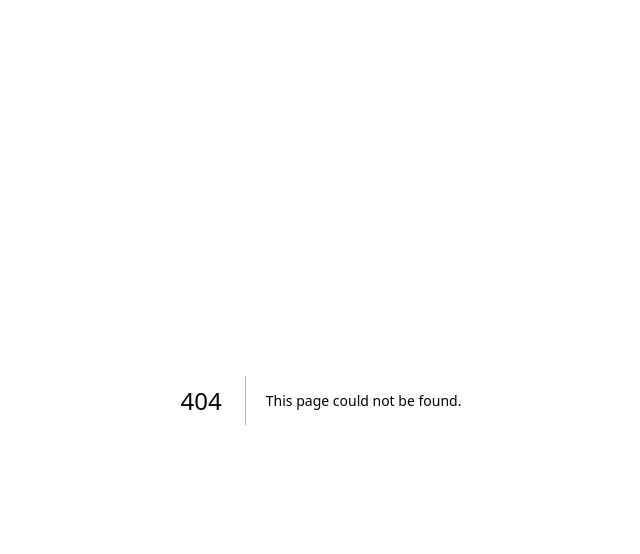
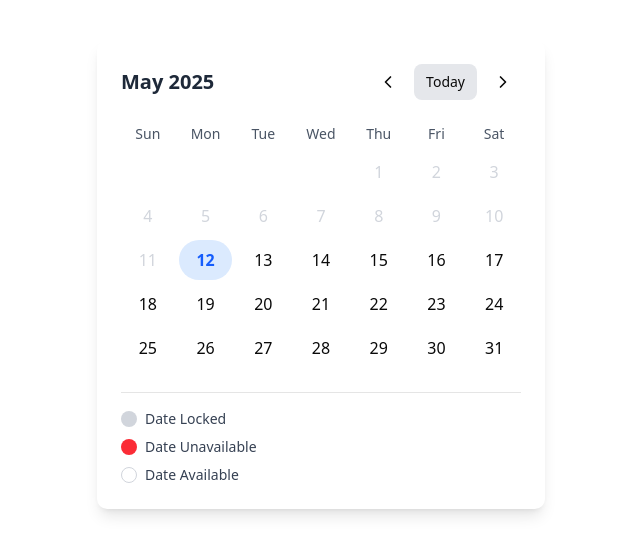
Before and after one commit to Sanguineoo/event-planner, a Next.js app: page /dashboard in a window 1280 px wide. Before the commit this address had no page. Shown: the top 554 px of the page, without its empty margins (319-959 px from the left). Built offline with nearby package versions, Linux system fonts and the light colour scheme.

Commit message:
Extracted components
Extracted components and simplified page.tx of dashboard

```diff
--- /dev/null
+++ b/app/dashboard/page.tsx
@@ -0,0 +1,116 @@
+'use client';
+
+import { useState, useRef } from 'react';
+import CalendarHeader from '@/components/dashboard/CalendarHeader';
+import CalendarGrid from '@/components/dashboard/CalendarGrid';
+import Legend from '@/components/dashboard/Legend';
+import DatePopup from '@/components/dashboard/DatePopup';
+import { getDaysInMonth, getFirstDayOfMonth } from '@/utils/calendar';
+
+export default function CalendarPage() {
+  const [currentDate, setCurrentDate] = useState(new Date());
+  const [selectedDate, setSelectedDate] = useState<Date | null>(null);
+  const [showOptions, setShowOptions] = useState(false);
+  const [optionsPosition, setOptionsPosition] = useState({ top: 0, left: 0 });
+  const calendarRef = useRef<HTMLDivElement>(null);
+
+  const months = [
+    'January', 'February', 'March', 'April', 'May', 'June',
+    'July', 'August', 'September', 'October', 'November', 'December'
+  ];
+
+  const days = ['Sun', 'Mon', 'Tue', 'Wed', 'Thu', 'Fri', 'Sat'];
+
+  const goToPreviousMonth = () => {
+    setCurrentDate(prev => {
+      const newDate = new Date(prev);
+      newDate.setMonth(prev.getMonth() - 1);
+      const today = new Date();
+      return newDate < new Date(today.getFullYear(), today.getMonth()) ? today : newDate;
+    });
+  };
+
+  const goToNextMonth = () => {
+    setCurrentDate(prev => {
+      const newDate = new Date(prev);
+      newDate.setMonth(prev.getMonth() + 1);
+      return newDate;
+    });
+  };
+
+  const goToToday = () => setCurrentDate(new Date());
+
+  const handleDateClick = (
+    year: number, month: number, day: number, event: React.MouseEvent<HTMLDivElement>
+  ) => {
+    setShowOptions(false);
+    const dateObj = new Date(year, month, day);
+    setSelectedDate(dateObj);
+
+    if (calendarRef.current) {
+      const rect = calendarRef.current.getBoundingClientRect();
+      const top = event.clientY - rect.top - 100 - 10;
+      const left = Math.max(0, Math.min(event.clientX - rect.left - 75, rect.width - 150));
+      setOptionsPosition({ top, left });
+      setShowOptions(true);
+    }
+  };
+
+  const handleAction = (action: string) => {
+    if (!selectedDate) return;
+    alert(`${action === 'lock' ? 'Date locked' : 'Date booked'}: ${selectedDate.toLocaleDateString()}`);
+    setShowOptions(false);
+  };
+
+  const renderCalendar = () => {
+    const month = currentDate.getMonth();
+    const year = currentDate.getFullYear();
+    const daysInMonth = getDaysInMonth(year, month);
+    const firstDay = getFirstDayOfMonth(year, month);
+
+    const today = new Date();
+    today.setHours(0, 0, 0, 0);
+    const dates = [];
+
+    for (let i = 0; i < firstDay; i++) dates.push(<div key={`empty-${i}`} className="h-10 px-2 py-2" />);
+
+    for (let i = 1; i <= daysInMonth; i++) {
+      const d = new Date(year, month, i);
+      const isPast = d < today;
+      const isToday = d.toDateString() === today.toDateString();
+      const className = `${isToday ? 'bg-blue-100 text-blue-600 font-semibold rounded-full ' : ''} ${isPast ? 'text-gray-300 cursor-not-allowed' : 'cursor-pointer hover:bg-gray-100'}`;
+      const onClick = isPast ? undefined : (e: React.MouseEvent<HTMLDivElement>) => handleDateClick(year, month, i, e);
+
+      dates.push(
+        <div key={i} className={`h-10 px-2 py-2 text-center ${className}`} onClick={onClick}>
+          {i}
+        </div>
+      );
+    }
+
+    return dates;
+  };
+
+  return (
+    <div ref={calendarRef} className="max-w-md mx-auto mt-10 p-6 bg-white rounded-lg shadow-lg relative">
+      <CalendarHeader
+        month={months[currentDate.getMonth()]}
+        year={currentDate.getFullYear()}
+        onPrev={goToPreviousMonth}
+        onNext={goToNextMonth}
+        onToday={goToToday}
+      />
+
+      <CalendarGrid days={days} dates={renderCalendar()} />
+      <Legend />
+
+      {showOptions && (
+        <DatePopup
+          position={optionsPosition}
+          onClose={() => setShowOptions(false)}
+          onAction={handleAction}
+        />
+      )}
+    </div>
+  );
+}
--- /dev/null
+++ b/components/dashboard/CalendarGrid.tsx
@@ -0,0 +1,19 @@
+interface Props {
+    days: string[];
+    dates: React.ReactNode[];
+  }
+
+  export default function CalendarGrid({ days, dates }: Props) {
+    return (
+      <>
+        <div className="grid grid-cols-7 gap-1 mb-2">
+          {days.map(day => (
+            <div key={day} className="text-center font-medium text-gray-600 text-sm">
+              {day}
+            </div>
+          ))}
+        </div>
+        <div className="grid grid-cols-7 gap-1 mb-6">{dates}</div>
+      </>
+    );
+  }
--- /dev/null
+++ b/components/dashboard/CalendarHeader.tsx
@@ -0,0 +1,28 @@
+import { ChevronLeft, ChevronRight } from 'lucide-react';
+
+interface Props {
+  month: string;
+  year: number;
+  onPrev: () => void;
+  onNext: () => void;
+  onToday: () => void;
+}
+
+export default function CalendarHeader({ month, year, onPrev, onNext, onToday }: Props) {
+  return (
+    <div className="flex justify-between items-center mb-6">
+      <h2 className="text-xl font-semibold text-gray-800">{month} {year}</h2>
+      <div className="flex space-x-2">
+        <button onClick={onPrev} className="p-2 rounded-full hover:bg-gray-100" aria-label="Previous month">
+          <ChevronLeft size={20} />
+        </button>
+        <button onClick={onToday} className="px-3 py-1 text-sm bg-gray-200 rounded-md hover:bg-gray-300">
+          Today
+        </button>
+        <button onClick={onNext} className="p-2 rounded-full hover:bg-gray-100" aria-label="Next month">
+          <ChevronRight size={20} />
+        </button>
+      </div>
+    </div>
+  );
+}
--- /dev/null
+++ b/components/dashboard/DatePopup.tsx
@@ -0,0 +1,30 @@
+import { X } from 'lucide-react';
+
+interface Props {
+  position: { top: number; left: number };
+  onClose: () => void;
+  onAction: (action: string) => void;
+}
+
+export default function DatePopup({ position, onClose, onAction }: Props) {
+  return (
+    <div
+      className="absolute bg-white shadow-lg rounded-md p-2 border border-gray-200 z-10"
+      style={{ top: `${position.top}px`, left: `${position.left}px`, width: '150px' }}
+    >
+      <div className="flex justify-end items-center mb-2">
+        <button onClick={onClose} className="text-gray-500 hover:text-gray-700">
+          <X size={16} />
+        </button>
+      </div>
+      <div className="flex flex-col space-y-2">
+        <button onClick={() => onAction('lock')} className="w-full text-left px-3 py-2 text-sm hover:bg-gray-100 rounded">
+          Lock Date
+        </button>
+        <button onClick={() => onAction('book')} className="w-full text-left px-3 py-2 text-sm hover:bg-gray-100 rounded">
+          Book Date
+        </button>
+      </div>
+    </div>
+  );
+}
--- /dev/null
+++ b/components/dashboard/Legend.tsx
@@ -0,0 +1,20 @@
+export default function Legend() {
+    return (
+      <div className="border-t pt-4 mt-2">
+        <div className="flex flex-col space-y-2 text-sm">
+          <div className="flex items-center">
+            <div className="w-4 h-4 rounded-full bg-gray-300 mr-2"></div>
+            <span className="text-gray-700">Date Locked</span>
+          </div>
+          <div className="flex items-center">
+            <div className="w-4 h-4 rounded-full bg-red-500 mr-2"></div>
+            <span className="text-gray-700">Date Unavailable</span>
+          </div>
+          <div className="flex items-center">
+            <div className="w-4 h-4 rounded-full border border-gray-300 mr-2"></div>
+            <span className="text-gray-700">Date Available</span>
+          </div>
+        </div>
+      </div>
+    );
+  }
--- a/package.json
+++ b/package.json
@@ -10,9 +10,12 @@
   },
   "dependencies": {
     "@clerk/nextjs": "^6.18.0",
+    "@fullcalendar/daygrid": "^6.1.17",
+    "@fullcalendar/react": "^6.1.17",
     "@radix-ui/react-slot": "^1.2.0",
     "class-variance-authority": "^0.7.1",
     "clsx": "^2.1.1",
+    "date-fns": "^4.1.0",
     "framer-motion": "^12.9.4",
     "lucide-react": "^0.503.0",
     "next": "15.3.1",
--- /dev/null
+++ b/utils/calendar.ts
@@ -0,0 +1,6 @@
+// utils/calendar.ts
+export const getDaysInMonth = (year: number, month: number) =>
+  new Date(year, month + 1, 0).getDate();
+
+export const getFirstDayOfMonth = (year: number, month: number) =>
+  new Date(year, month, 1).getDay();
```
Also changed, not shown: 1 other file (tests, documents, lock files or other folders).
